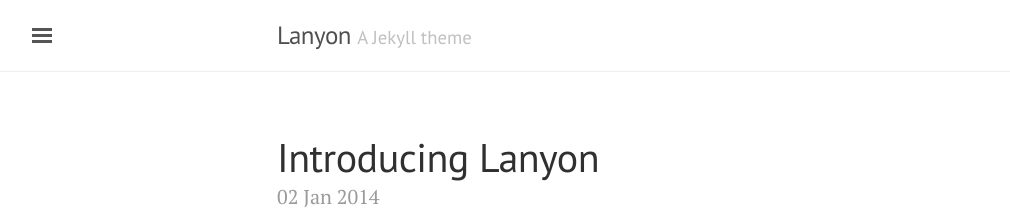
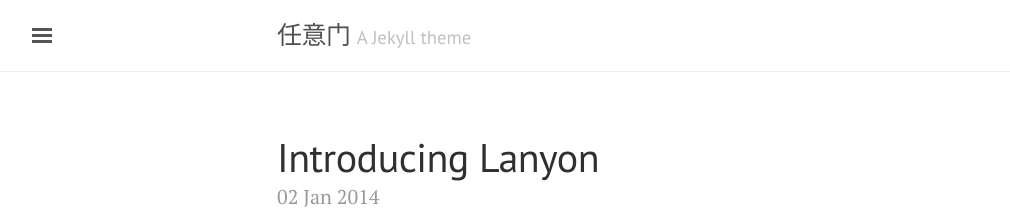
Before and after one commit to NinoWang/RandomDoor, a Jekyll site: the page built from index.html, in a window 1280 px wide and 900 px high. Shown: the top 213 px of the window, without its empty margins (3-1013 px from the left). Built offline with Jekyll 4.4.1, drawn with Linux system fonts in a browser that asks for light colours; the list of posts is cut into pages by our own code.

Commit message:
个人配置

```diff
--- a/_config.yml
+++ b/_config.yml
@@ -5,18 +5,18 @@
 relative_permalinks: true
 
 # Setup
-title:               Lanyon
+title:               任意门
 tagline:             'A Jekyll theme'
 description:         'A reserved <a href="http://jekyllrb.com" target="_blank">Jekyll</a> theme that places the utmost gravity on content with a hidden drawer. Made by <a href="https://twitter.com/mdo" target="_blank">@mdo</a>.'
-url:                 http://lanyon.getpoole.com
+url:                 https://ninowang.github.io/RandomDoor/
 baseurl:             ''
 paginate:            5
 
 # About/contact
 author:
-  name:              Mark Otto
-  url:               https://twitter.com/mdo
-  email:             markdotto@gmail.com
+  name:              Nino
+  url:               https://ninowang.github.io/RandomDoor/
+  email:             1300855778@qq.com
 
 # Custom vars
 version:             1.0.0
```
